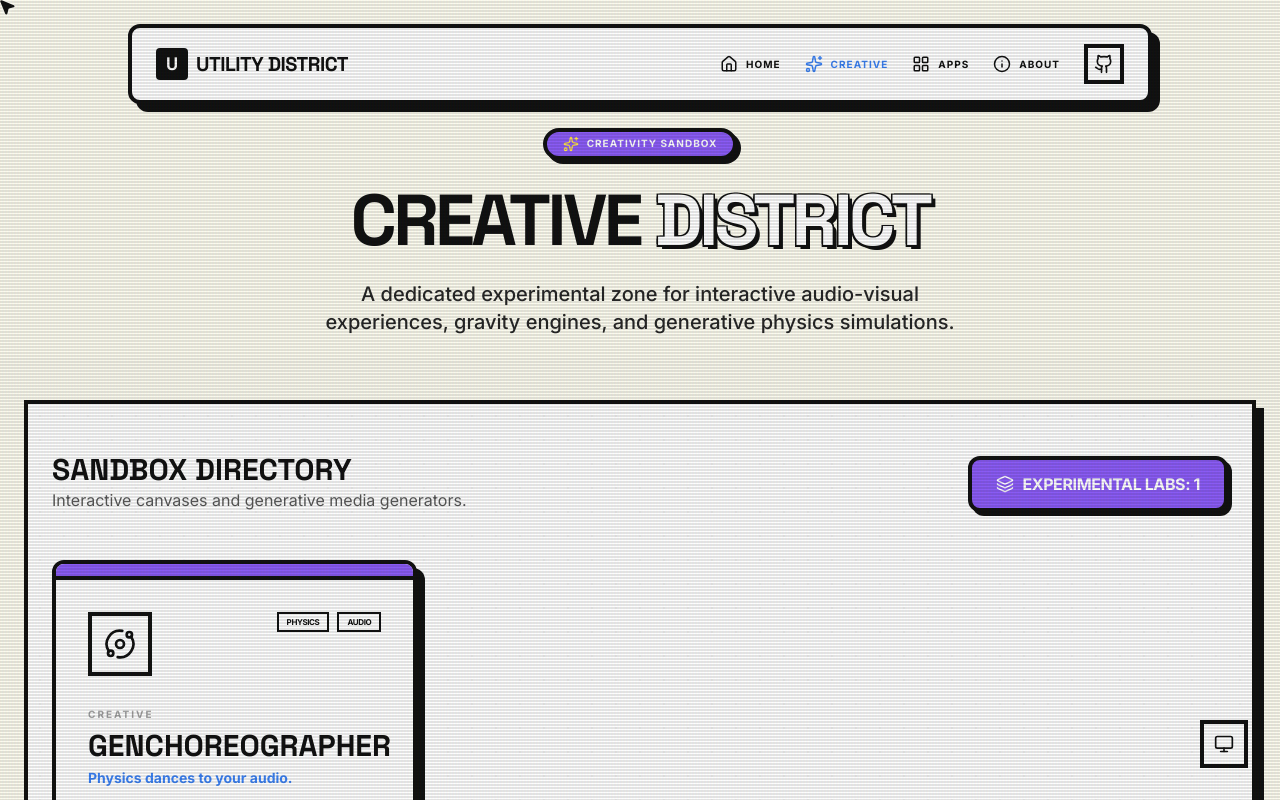
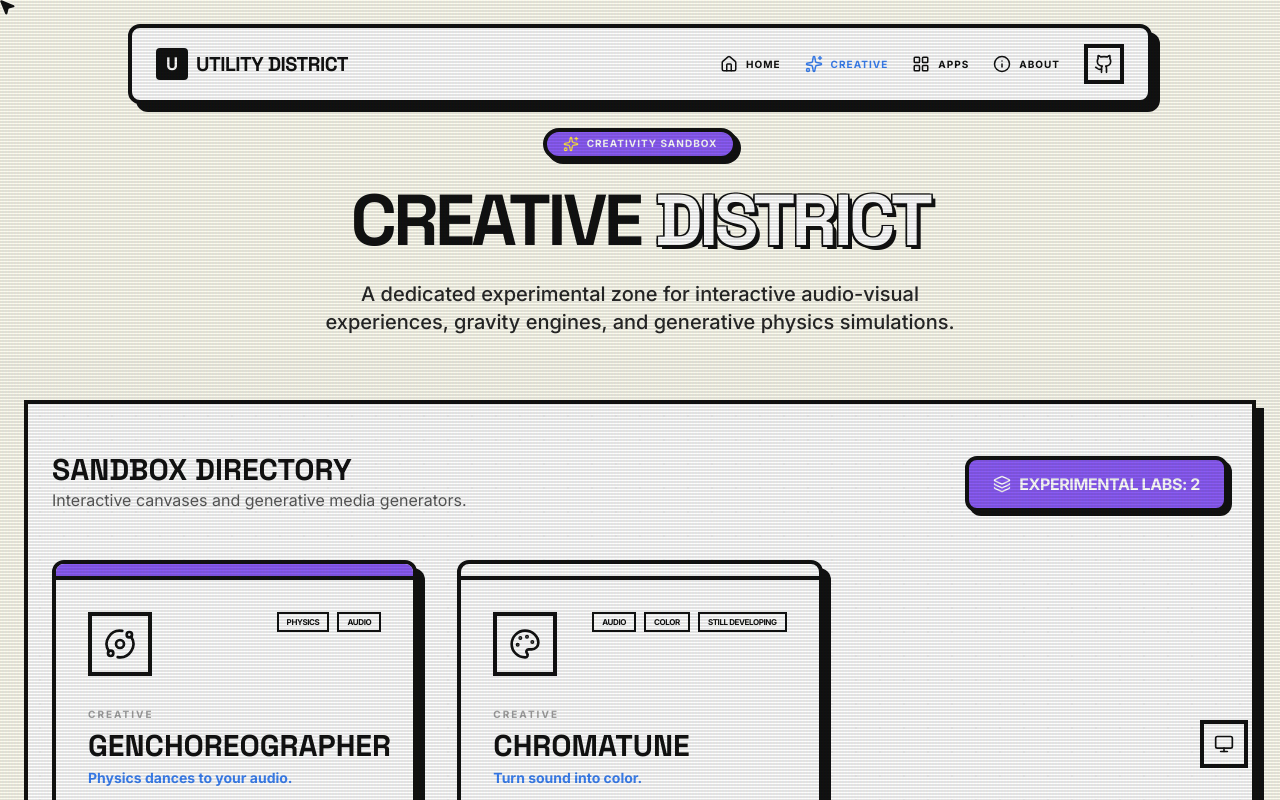
Before and after one commit to vilaskr/utility-district, a React (Vite) app: page /creative in a window 1280 px wide. Shown: the top 800 px of the page. Built offline with nearby package versions, Linux system fonts and the light colour scheme; no server answers.

Commit message:
feat: add ChromaTune utility and update hero text
Add the ChromaTune project to the utilities list and remove the "retro-styled" descriptor from the hero section to align with site branding.

```diff
--- a/src/components/Hero.tsx
+++ b/src/components/Hero.tsx
@@ -43,7 +43,7 @@ export default function Hero() {
           transition={{ delay: 0.3 }}
           className="text-xl md:text-2xl font-medium max-w-2xl mb-12 opacity-80"
         >
-          A collection of retro-styled internet utilities built independently by <span className="underline decoration-4 decoration-retro-yellow underline-offset-4 font-bold">Vilas K R</span>.
+          A collection of internet utilities built independently by <span className="underline decoration-4 decoration-retro-yellow underline-offset-4 font-bold">Vilas K R</span>.
           Useful apps, zero fluff.
         </motion.p>
 
--- a/src/constants.ts
+++ b/src/constants.ts
@@ -142,6 +142,17 @@ export const APPS: AppUtility[] = [
   url: 'https://generative-choreographer.vercel.app/',
   color: 'bg-retro-purple',
   stickers: ['PHYSICS', 'AUDIO']
+},
+{
+  id: 'chromatune',
+  name: 'ChromaTune',
+  tagline: 'Turn sound into color.',
+  description: 'An AI-free audio analysis tool that transforms music into unique color palettes, gradients, wallpapers, posters, and visual audio fingerprints using the Web Audio API. Use this app just to give a try. Complete version will be released soon.',
+  icon: 'Palette',
+  category: 'CREATIVE',
+  url: 'https://chromatune.vercel.app/',
+  color: 'bg-retro-pink',
+  stickers: ['AUDIO', 'COLOR','STILL DEVELOPING']
 }
 ];
 
```
